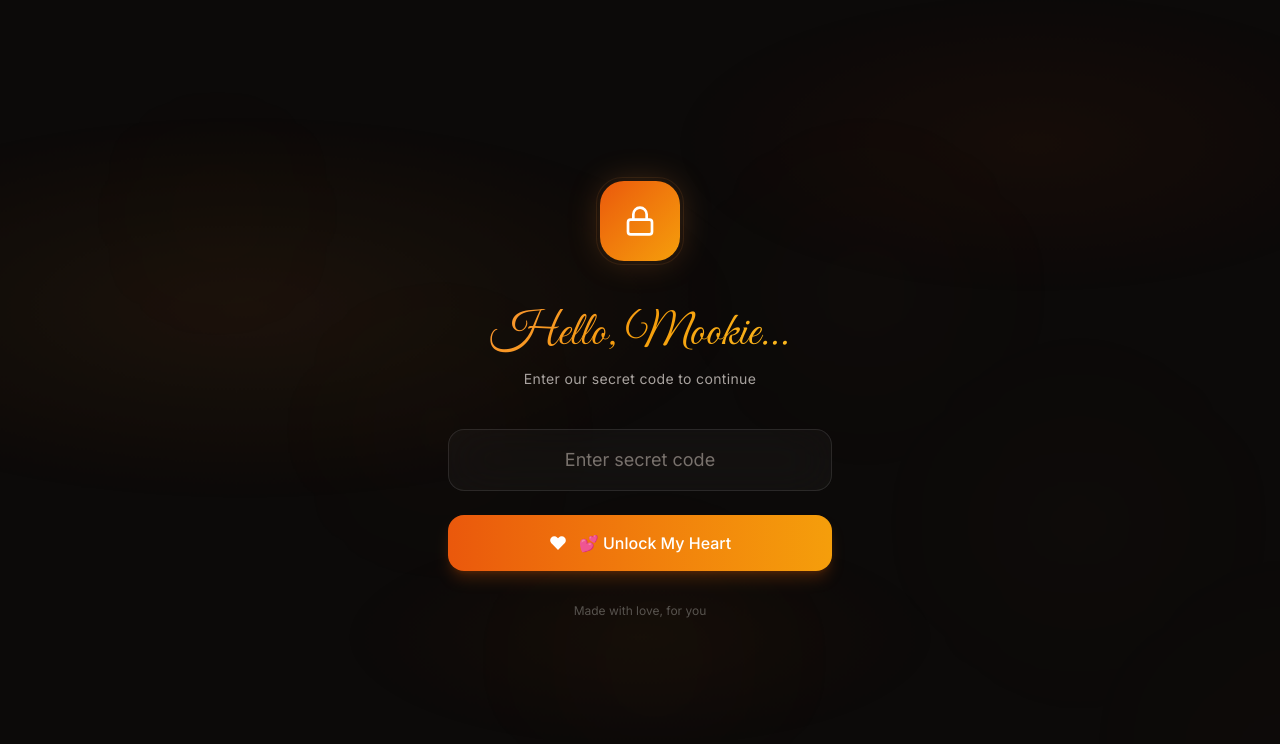
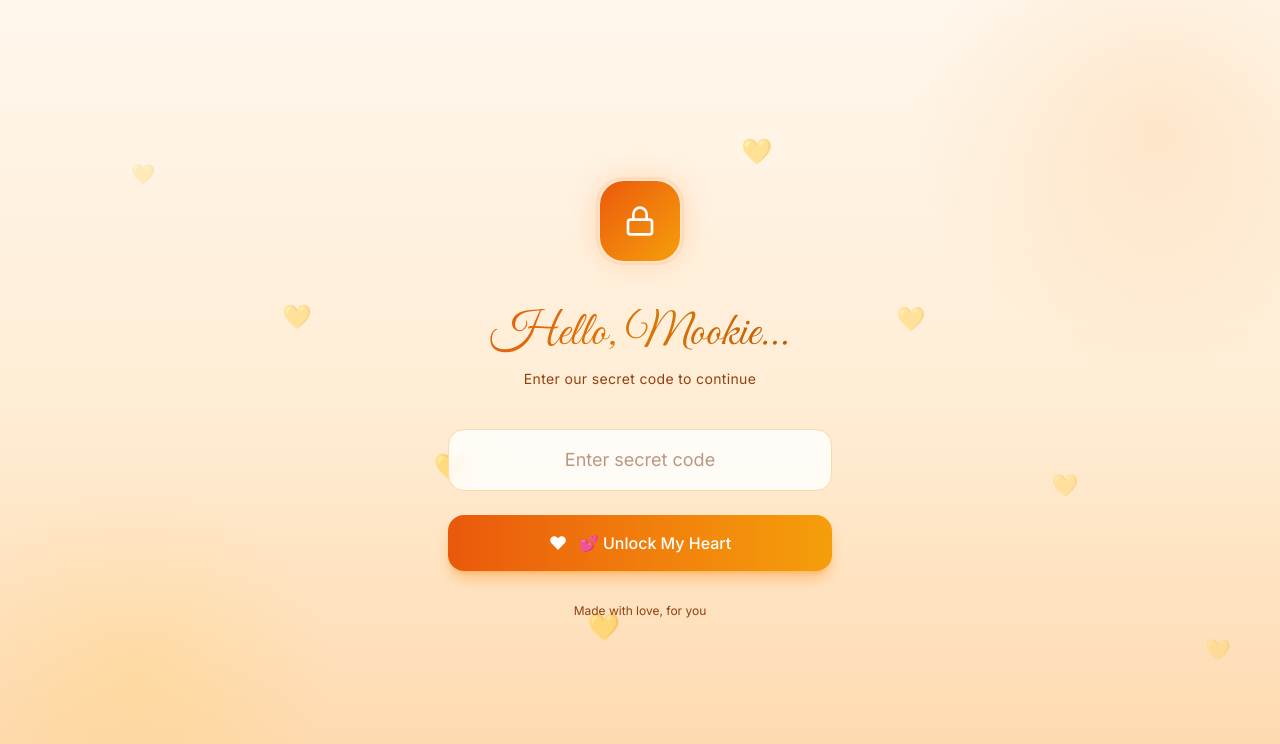
Before and after one commit to 196ya0209/Valentine, a Next.js app: page / in a window 1280 px wide. Shown: the top 744 px of the page. Built offline with nearby package versions, Linux system fonts and the light colour scheme.

Commit message:
Light theme with cloud transitions and slower hero animation
Co-authored-by: 196ya0209 <158766614+196ya0209@users.noreply.github.com>

```diff
--- a/app/globals.css
+++ b/app/globals.css
@@ -1,7 +1,7 @@
 @import "tailwindcss";
 
 :root {
-  /* Modern Warm Palette - Sophisticated & Elegant */
+  /* Modern Warm Palette - Light & Aesthetic */
   --primary-amber: #F59E0B;
   --primary-orange: #EA580C;
   --accent-coral: #FB923C;
@@ -13,32 +13,39 @@
   --sunset-deep: #DC2626;
   --sunset-soft: #FCD34D;
 
-  /* Neutral Warm Tones */
+  /* Light Warm Tones - Creamy & Dreamy */
   --warm-50: #FFFBEB;
   --warm-100: #FEF3C7;
   --warm-200: #FDE68A;
+  --warm-300: #FCD34D;
+  --warm-400: #FBBF24;
+  --warm-500: #F59E0B;
+  --warm-600: #D97706;
+  --warm-700: #B45309;
   --warm-800: #92400E;
   --warm-900: #78350F;
 
-  /* Dark Theme - Rich & Deep */
-  --dark-base: #0C0A09;
-  --dark-elevated: #1C1917;
-  --dark-surface: #292524;
-  --dark-border: #44403C;
+  /* Light Theme - Warm & Inviting */
+  --light-base: #FFFBF5;
+  --light-cream: #FFF7ED;
+  --light-peach: #FFEDD5;
+  --light-apricot: #FED7AA;
+  --light-tangerine: #FDBA74;
 
-  /* Glass Effects */
-  --glass-white: rgba(255, 255, 255, 0.05);
-  --glass-border: rgba(255, 255, 255, 0.1);
-  --glass-glow: rgba(251, 146, 60, 0.2);
+  /* Glass Effects - Light Mode */
+  --glass-warm: rgba(255, 237, 213, 0.7);
+  --glass-border: rgba(251, 146, 60, 0.2);
+  --glass-glow: rgba(251, 146, 60, 0.3);
 
-  /* Text Colors */
-  --text-primary: #FAFAF9;
-  --text-secondary: #A8A29E;
-  --text-muted: #78716C;
-  --text-accent: #FB923C;
+  /* Text Colors - For Light Background */
+  --text-primary: #78350F;
+  --text-secondary: #92400E;
+  --text-muted: #B45309;
+  --text-accent: #EA580C;
+  --text-light: #FAFAF9;
 
-  --background: #0C0A09;
-  --foreground: #FAFAF9;
+  --background: #FFF7ED;
+  --foreground: #78350F;
 
   /* Font families */
   --font-romantic: 'Great Vibes', cursive;
@@ -60,7 +67,7 @@ body {
   -moz-osx-font-smoothing: grayscale;
 }
 
-/* Modern Aurora Background - More Subtle & Sophisticated */
+/* Modern Aurora Background - Light & Dreamy */
 .aurora-bg {
   position: fixed;
   top: 0;
@@ -70,10 +77,11 @@ body {
   pointer-events: none;
   z-index: 0;
   background:
-    radial-gradient(ellipse 80% 50% at 20% 40%, rgba(251, 146, 60, 0.08) 0%, transparent 50%),
-    radial-gradient(ellipse 60% 40% at 80% 20%, rgba(234, 88, 12, 0.06) 0%, transparent 50%),
-    radial-gradient(ellipse 50% 30% at 50% 80%, rgba(217, 119, 6, 0.05) 0%, transparent 50%);
-  animation: aurora-drift 20s ease-in-out infinite;
+    radial-gradient(ellipse 100% 80% at 30% 20%, rgba(254, 215, 170, 0.6) 0%, transparent 50%),
+    radial-gradient(ellipse 80% 60% at 70% 80%, rgba(253, 186, 116, 0.5) 0%, transparent 50%),
+    radial-gradient(ellipse 60% 50% at 50% 50%, rgba(251, 191, 36, 0.3) 0%, transparent 60%),
+    linear-gradient(180deg, #FFF7ED 0%, #FFEDD5 30%, #FED7AA 70%, #FDBA74 100%);
+  animation: aurora-drift 15s ease-in-out infinite;
 }
 
 @keyframes aurora-drift {
@@ -82,24 +90,24 @@ body {
     transform: scale(1) translateY(0);
   }
   50% {
-    opacity: 0.8;
-    transform: scale(1.05) translateY(-2%);
+    opacity: 0.9;
+    transform: scale(1.02) translateY(-1%);
   }
 }
 
-/* Glass Morphism Effects */
+/* Glass Morphism Effects - Light Mode */
 .glass {
-  background: rgba(255, 255, 255, 0.03);
+  background: rgba(255, 255, 255, 0.6);
   backdrop-filter: blur(20px);
   -webkit-backdrop-filter: blur(20px);
-  border: 1px solid rgba(255, 255, 255, 0.08);
+  border: 1px solid rgba(251, 146, 60, 0.15);
 }
 
 .glass-strong {
-  background: rgba(255, 255, 255, 0.06);
+  background: rgba(255, 255, 255, 0.8);
   backdrop-filter: blur(40px);
   -webkit-backdrop-filter: blur(40px);
-  border: 1px solid rgba(255, 255, 255, 0.12);
+  border: 1px solid rgba(251, 146, 60, 0.2);
 }
 
 /* Noise Texture Overlay */
--- a/components/3d/ParticleNameAmritha.tsx
+++ b/components/3d/ParticleNameAmritha.tsx
@@ -130,11 +130,11 @@ export default function ParticleNameAmritha() {
     }
   }, [currentName, generateTextPositions])
 
-  // Cycle through pet names with heartbeat effect
+  // Cycle through pet names with heartbeat effect - slower transition
   useEffect(() => {
     const interval = setInterval(() => {
       setCurrentNameIndex((prev) => (prev + 1) % petNames.length)
-    }, 3500) // Change name every 3.5 seconds with heartbeat
+    }, 6000) // Change name every 6 seconds - slow enough to read full name
 
     return () => clearInterval(interval)
   }, [petNames.length])
--- a/components/auth/PasswordGate.tsx
+++ b/components/auth/PasswordGate.tsx
@@ -59,42 +59,62 @@ export default function PasswordGate() {
 
   if (!isMounted) {
     return (
-      <div className="min-h-screen flex items-center justify-center bg-[#0C0A09]">
+      <div
+        className="min-h-screen flex items-center justify-center"
+        style={{ background: 'linear-gradient(180deg, #FFF7ED 0%, #FFEDD5 50%, #FED7AA 100%)' }}
+      >
         <div className="w-16 h-16 rounded-2xl bg-gradient-to-br from-[#EA580C] to-[#F59E0B] animate-pulse" />
       </div>
     )
   }
 
   return (
-    <div className="min-h-screen flex flex-col items-center justify-center bg-[#0C0A09] relative overflow-hidden">
-      {/* Ambient Background */}
-      <div className="aurora-bg" />
+    <div
+      className="min-h-screen flex flex-col items-center justify-center relative overflow-hidden"
+      style={{ background: 'linear-gradient(180deg, #FFF7ED 0%, #FFEDD5 50%, #FED7AA 100%)' }}
+    >
+      {/* Decorative circles */}
+      <div className="absolute inset-0 overflow-hidden pointer-events-none">
+        <div
+          className="absolute w-[500px] h-[500px] rounded-full opacity-40"
+          style={{
+            background: 'radial-gradient(circle, rgba(253,186,116,0.6) 0%, transparent 70%)',
+            top: '-15%',
+            right: '-10%',
+          }}
+        />
+        <div
+          className="absolute w-[400px] h-[400px] rounded-full opacity-30"
+          style={{
+            background: 'radial-gradient(circle, rgba(251,191,36,0.5) 0%, transparent 70%)',
+            bottom: '-10%',
+            left: '-5%',
+          }}
+        />
 
-      {/* Subtle floating orbs */}
-      <div className="absolute inset-0 overflow-hidden pointer-events-none">
-        {[...Array(6)].map((_, i) => (
+        {/* Floating hearts */}
+        {[...Array(8)].map((_, i) => (
           <motion.div
             key={i}
-            className="absolute rounded-full blur-3xl"
+            className="absolute text-2xl"
             style={{
-              width: `${150 + i * 50}px`,
-              height: `${150 + i * 50}px`,
-              left: `${10 + i * 15}%`,
-              top: `${20 + (i % 3) * 25}%`,
-              background: `radial-gradient(circle, rgba(251, 146, 60, ${0.04 - i * 0.005}) 0%, transparent 70%)`
+              left: `${10 + i * 12}%`,
+              top: `${20 + (i % 4) * 20}%`,
             }}
             animate={{
               y: [0, -30, 0],
-              x: [0, 20, 0],
-              scale: [1, 1.1, 1],
+              opacity: [0.2, 0.5, 0.2],
+              scale: [0.8, 1.1, 0.8],
             }}
             transition={{
-              duration: 8 + i * 2,
+              duration: 6 + i,
               repeat: Infinity,
               ease: "easeInOut",
               delay: i * 0.5
             }}
-          />
+          >
+            💛
+          </motion.div>
         ))}
       </div>
 
@@ -114,8 +134,8 @@ export default function PasswordGate() {
         >
           <div className="relative">
             <motion.div
-              className="w-20 h-20 rounded-3xl bg-gradient-to-br from-[#EA580C] to-[#F59E0B] flex items-center justify-center shadow-2xl"
-              animate={isSuccess ? {} : { boxShadow: ['0 0 30px rgba(251, 146, 60, 0.2)', '0 0 50px rgba(251, 146, 60, 0.3)', '0 0 30px rgba(251, 146, 60, 0.2)'] }}
+              className="w-20 h-20 rounded-3xl bg-gradient-to-br from-[#EA580C] to-[#F59E0B] flex items-center justify-center shadow-2xl shadow-orange-300/50"
+              animate={isSuccess ? {} : { boxShadow: ['0 0 30px rgba(251, 146, 60, 0.3)', '0 0 50px rgba(251, 146, 60, 0.4)', '0 0 30px rgba(251, 146, 60, 0.3)'] }}
               transition={{ duration: 3, repeat: Infinity }}
             >
               <motion.svg
@@ -143,7 +163,7 @@ export default function PasswordGate() {
             {/* Glow ring */}
             <motion.div
               className="absolute inset-0 rounded-3xl"
-              style={{ background: 'transparent', border: '1px solid rgba(251, 146, 60, 0.3)' }}
+              style={{ background: 'transparent', border: '2px solid rgba(251, 146, 60, 0.4)' }}
               animate={{ scale: [1, 1.3, 1], opacity: [0.5, 0, 0.5] }}
               transition={{ duration: 2, repeat: Infinity }}
             />
@@ -153,13 +173,18 @@ export default function PasswordGate() {
         {/* Greeting */}
         <motion.div className="text-center mb-10">
           <motion.h1
-            className="text-4xl md:text-5xl font-light mb-3 text-gradient"
-            style={{ fontFamily: "'Great Vibes', cursive" }}
+            className="text-4xl md:text-5xl font-light mb-3"
+            style={{
+              fontFamily: "'Great Vibes', cursive",
+              background: 'linear-gradient(135deg, #EA580C 0%, #D97706 50%, #B45309 100%)',
+              WebkitBackgroundClip: 'text',
+              WebkitTextFillColor: 'transparent'
+            }}
           >
             {passwordGateConfig.greeting}
           </motion.h1>
 
-          <motion.p className="text-[#A8A29E] text-sm tracking-wide">
+          <motion.p className="text-sm tracking-wide" style={{ color: '#92400E' }}>
             {passwordGateConfig.subtitle}
           </motion.p>
         </motion.div>
@@ -179,26 +204,15 @@ export default function PasswordGate() {
               onBlur={() => setIsFocused(false)}
               placeholder="Enter secret code"
               className={cn(
-                "w-full px-6 py-4 rounded-2xl bg-white/[0.03] backdrop-blur-xl border text-center text-white text-lg tracking-[0.3em] placeholder:text-[#78716C] placeholder:tracking-normal focus:outline-none transition-all duration-300",
+                "w-full px-6 py-4 rounded-2xl bg-white/80 backdrop-blur-xl border text-center text-lg tracking-[0.3em] placeholder:tracking-normal focus:outline-none transition-all duration-300",
                 error
                   ? "border-red-500/50"
                   : isFocused
-                    ? "border-[#FB923C]/50 shadow-[0_0_30px_rgba(251,146,60,0.15)]"
-                    : "border-white/10"
+                    ? "border-[#FB923C] shadow-[0_0_30px_rgba(251,146,60,0.2)]"
+                    : "border-[#FED7AA]"
               )}
+              style={{ color: '#78350F' }}
             />
-
-            {/* Input glow effect */}
-            {isFocused && (
-              <motion.div
-                className="absolute inset-0 rounded-2xl pointer-events-none"
-                initial={{ opacity: 0 }}
-                animate={{ opacity: 1 }}
-                style={{
-                  background: 'linear-gradient(135deg, rgba(251, 146, 60, 0.1) 0%, transparent 50%)',
-                }}
-              />
-            )}
           </motion.div>
 
           {/* Error Message */}
@@ -208,7 +222,7 @@ export default function PasswordGate() {
                 initial={{ opacity: 0, y: -10 }}
                 animate={{ opacity: 1, y: 0 }}
                 exit={{ opacity: 0 }}
-                className="text-[#FB923C] text-sm text-center"
+                className="text-[#EA580C] text-sm text-center font-medium"
               >
                 {error}
               </motion.p>
@@ -218,9 +232,9 @@ export default function PasswordGate() {
           {/* Submit Button */}
           <motion.button
             type="submit"
-            whileHover={{ scale: 1.02, boxShadow: '0 20px 60px rgba(234, 88, 12, 0.3)' }}
+            whileHover={{ scale: 1.02, boxShadow: '0 20px 60px rgba(234, 88, 12, 0.4)' }}
             whileTap={{ scale: 0.98 }}
-            className="w-full py-4 rounded-2xl bg-gradient-to-r from-[#EA580C] to-[#F59E0B] text-white font-medium text-base shadow-lg shadow-orange-500/20 transition-all duration-300"
+            className="w-full py-4 rounded-2xl bg-gradient-to-r from-[#EA580C] to-[#F59E0B] text-white font-medium text-base shadow-lg shadow-orange-400/40 transition-all duration-300"
           >
             <span className="flex items-center justify-center gap-3">
               <svg width="18" height="18" viewBox="0 0 24 24" fill="currentColor">
@@ -236,7 +250,8 @@ export default function PasswordGate() {
           initial={{ opacity: 0 }}
           animate={{ opacity: 1 }}
           transition={{ delay: 2 }}
-          className="text-center text-[#57534E] text-xs mt-8"
+          className="text-center text-xs mt-8"
+          style={{ color: '#92400E' }}
         >
           Made with love, for you
         </motion.p>
--- a/components/transitions/CloudDivider.tsx
+++ b/components/transitions/CloudDivider.tsx
@@ -1,70 +1,248 @@
 // components/transitions/CloudDivider.tsx
 'use client'
 
-import { motion, useInView } from 'framer-motion'
-import { useRef } from 'react'
+import { motion, useInView, useScroll, useTransform } from 'framer-motion'
+import { useRef, useMemo } from 'react'
+
+interface CloudConfig {
+  width: number
+  height: number
+  left: number
+  top: number
+  duration: number
+  delay: number
+}
 
 export default function CloudDivider() {
   const ref = useRef(null)
-  const isInView = useInView(ref, { once: true, margin: "-50px" })
+  const isInView = useInView(ref, { once: false, margin: "-10%" })
+
+  // Scroll-based zoom effect
+  const { scrollYProgress } = useScroll({
+    target: ref,
+    offset: ["start end", "end start"]
+  })
+
+  // Create zoom out/in effect based on scroll
+  const scale = useTransform(scrollYProgress, [0, 0.5, 1], [0.8, 1.2, 0.8])
+  const opacity = useTransform(scrollYProgress, [0, 0.3, 0.5, 0.7, 1], [0, 1, 1, 1, 0])
+
+  // Pre-compute random values for clouds to avoid re-render issues
+  const largeClouds = useMemo<CloudConfig[]>(() =>
+    [...Array(8)].map((_, i) => ({
+      width: 200 + Math.random() * 300,
+      height: 100 + Math.random() * 150,
+      left: (i * 15) - 10 + Math.random() * 10,
+      top: 20 + Math.random() * 40,
+      duration: 8 + i * 2,
+      delay: i * 0.5,
+    })), [])
+
+  const mediumClouds = useMemo<CloudConfig[]>(() =>
+    [...Array(12)].map((_, i) => ({
+      width: 100 + Math.random() * 150,
+      height: 60 + Math.random() * 80,
+      left: (i * 10) - 5 + Math.random() * 8,
+      top: 10 + Math.random() * 60,
+      duration: 6 + i * 1.5,
+      delay: i * 0.3,
+    })), [])
+
+  const smallClouds = useMemo<CloudConfig[]>(() =>
+    [...Array(15)].map(() => ({
+      width: 50 + Math.random() * 80,
+      height: 30 + Math.random() * 50,
+      left: Math.random() * 100,
+      top: Math.random() * 80,
+      duration: 4 + Math.random() * 3,
+      delay: Math.random() * 2,
+    })), [])
 
   return (
-    <div ref={ref} className="relative h-24 md:h-32 overflow-hidden bg-[#0C0A09]">
-      {/* Subtle gradient wave */}
+    <div
+      ref={ref}
+      className="relative h-[60vh] md:h-[70vh] overflow-hidden"
+      style={{
+        background: 'linear-gradient(180deg, #FFF7ED 0%, #FFEDD5 30%, #FED7AA 60%, #FDBA74 100%)'
+      }}
+    >
+      {/* Full screen cloud overlay with zoom effect */}
       <motion.div
-        className="absolute inset-0"
-        initial={{ opacity: 0 }}
-        animate={isInView ? { opacity: 1 } : {}}
-        transition={{ duration: 1 }}
+        className="absolute inset-0 flex items-center justify-center"
+        style={{ scale, opacity }}
       >
-        <svg viewBox="0 0 1200 120" preserveAspectRatio="none" className="w-full h-full">
-          <defs>
-            <linearGradient id="dividerGradient" x1="0%" y1="0%" x2="100%" y2="0%">
-              <stop offset="0%" stopColor="rgba(251, 146, 60, 0.08)" />
-              <stop offset="50%" stopColor="rgba(245, 158, 11, 0.12)" />
-              <stop offset="100%" stopColor="rgba(251, 146, 60, 0.08)" />
-            </linearGradient>
-          </defs>
-          <motion.path
-            d="M0,60 C200,100 400,20 600,60 C800,100 1000,20 1200,60 L1200,120 L0,120 Z"
-            fill="url(#dividerGradient)"
+        {/* Dreamy cloud layers */}
+        <div className="absolute inset-0">
+          {/* Cloud layer 1 - Large fluffy clouds */}
+          {largeClouds.map((cloud, i) => (
+            <motion.div
+              key={`cloud-large-${i}`}
+              className="absolute rounded-full"
+              style={{
+                width: `${cloud.width}px`,
+                height: `${cloud.height}px`,
+                left: `${cloud.left}%`,
+                top: `${cloud.top}%`,
+                background: 'radial-gradient(ellipse at center, rgba(255,255,255,0.95) 0%, rgba(255,237,213,0.8) 50%, transparent 70%)',
+                filter: 'blur(20px)',
+              }}
+              animate={{
+                x: [0, 30, 0],
+                y: [0, -15, 0],
+                scale: [1, 1.1, 1],
+              }}
+              transition={{
+                duration: cloud.duration,
+                repeat: Infinity,
+                ease: "easeInOut",
+                delay: cloud.delay,
+              }}
+            />
+          ))}
+
+          {/* Cloud layer 2 - Medium clouds */}
+          {mediumClouds.map((cloud, i) => (
+            <motion.div
+              key={`cloud-med-${i}`}
+              className="absolute rounded-full"
+              style={{
+                width: `${cloud.width}px`,
+                height: `${cloud.height}px`,
+                left: `${cloud.left}%`,
+                top: `${cloud.top}%`,
+                background: 'radial-gradient(ellipse at center, rgba(255,255,255,0.9) 0%, rgba(254,215,170,0.6) 60%, transparent 80%)',
+                filter: 'blur(15px)',
+              }}
+              animate={{
+                x: [0, -25, 0],
+                y: [0, 20, 0],
+              }}
+              transition={{
+                duration: cloud.duration,
+                repeat: Infinity,
+                ease: "easeInOut",
+                delay: cloud.delay,
+              }}
+            />
+          ))}
+
+          {/* Cloud layer 3 - Small accent clouds */}
+          {smallClouds.map((cloud, i) => (
+            <motion.div
+              key={`cloud-small-${i}`}
+              className="absolute rounded-full"
+              style={{
+                width: `${cloud.width}px`,
+                height: `${cloud.height}px`,
+                left: `${cloud.left}%`,
+                top: `${cloud.top}%`,
+                background: 'radial-gradient(ellipse at center, rgba(255,255,255,0.85) 0%, rgba(251,191,36,0.3) 70%, transparent 90%)',
+                filter: 'blur(10px)',
+              }}
+              animate={{
+                opacity: [0.5, 0.9, 0.5],
+                scale: [0.9, 1.15, 0.9],
+              }}
+              transition={{
+                duration: cloud.duration,
+                repeat: Infinity,
+                ease: "easeInOut",
+                delay: cloud.delay,
+              }}
+            />
+          ))}
+        </div>
+
+        {/* Golden sun rays effect */}
+        <motion.div
+          className="absolute inset-0"
+          style={{
+            background: 'radial-gradient(ellipse 80% 60% at 50% 50%, rgba(251,191,36,0.2) 0%, transparent 60%)',
+          }}
+          animate={{
+            opacity: [0.4, 0.7, 0.4],
+            scale: [1, 1.1, 1],
+          }}
+          transition={{
+            duration: 5,
+            repeat: Infinity,
+            ease: "easeInOut",
+          }}
+        />
+
+        {/* Floating hearts in clouds */}
+        {[...Array(6)].map((_, i) => (
+          <motion.div
+            key={`heart-${i}`}
+            className="absolute text-2xl md:text-3xl"
+            style={{
+              left: `${15 + i * 15}%`,
+              top: `${30 + (i % 3) * 15}%`,
+            }}
             animate={{
-              d: [
-                "M0,60 C200,100 400,20 600,60 C800,100 1000,20 1200,60 L1200,120 L0,120 Z",
-                "M0,70 C200,30 400,90 600,50 C800,10 1000,90 1200,70 L1200,120 L0,120 Z",
-                "M0,60 C200,100 400,20 600,60 C800,100 1000,20 1200,60 L1200,120 L0,120 Z",
-              ],
+              y: [0, -30, 0],
+              opacity: [0.3, 0.8, 0.3],
+              scale: [0.8, 1.2, 0.8],
+              rotate: [-5, 5, -5],
             }}
-            transition={{ duration: 10, repeat: Infinity, ease: "easeInOut" }}
-          />
-        </svg>
+            transition={{
+              duration: 4 + i,
+              repeat: Infinity,
+              ease: "easeInOut",
+              delay: i * 0.5,
+            }}
+          >
+            💛
+          </motion.div>
+        ))}
+
+        {/* Center message during transition */}
+        <motion.div
+          className="absolute inset-0 flex items-center justify-center z-10"
+          initial={{ opacity: 0 }}
+          animate={isInView ? { opacity: 1 } : { opacity: 0 }}
+          transition={{ duration: 0.8 }}
+        >
+          <motion.div
+            className="text-center"
+            animate={{
+              scale: [0.95, 1.05, 0.95],
+            }}
+            transition={{
+              duration: 3,
+              repeat: Infinity,
+              ease: "easeInOut",
+            }}
+          >
+            <span className="text-4xl md:text-6xl">☁️</span>
+            <p
+              className="mt-4 text-lg md:text-xl font-light tracking-widest"
+              style={{
+                color: '#92400E',
+                textShadow: '0 2px 10px rgba(255,255,255,0.8)',
+              }}
+            >
+              ✨ Dreaming of You ✨
+            </p>
+          </motion.div>
+        </motion.div>
       </motion.div>
 
-      {/* Subtle particles */}
-      {[...Array(5)].map((_, i) => (
-        <motion.div
-          key={i}
-          className="absolute w-1 h-1 rounded-full bg-[#FB923C]"
-          style={{
-            left: `${15 + i * 18}%`,
-            top: '50%',
-          }}
-          initial={{ opacity: 0 }}
-          animate={isInView ? {
-            opacity: [0, 0.5, 0],
-            y: [10, -10, 10],
-          } : {}}
-          transition={{
-            duration: 4,
-            delay: i * 0.3,
-            repeat: Infinity,
-            ease: "easeInOut"
-          }}
-        />
-      ))}
+      {/* Top fade gradient */}
+      <div
+        className="absolute top-0 left-0 right-0 h-32 pointer-events-none"
+        style={{
+          background: 'linear-gradient(to bottom, #FFF7ED, transparent)',
+        }}
+      />
 
-      {/* Center line */}
-      <div className="absolute left-1/2 -translate-x-1/2 top-1/2 -translate-y-1/2 w-32 h-[1px] bg-gradient-to-r from-transparent via-[#FB923C]/30 to-transparent" />
+      {/* Bottom fade gradient */}
+      <div
+        className="absolute bottom-0 left-0 right-0 h-32 pointer-events-none"
+        style={{
+          background: 'linear-gradient(to top, #FFF7ED, transparent)',
+        }}
+      />
     </div>
   )
 }
```
Also changed, not shown: app/experience/page.tsx (+7 -2 lines), components/3d/FloatingModels.tsx (+5 -3 lines), components/SmoothScroll.tsx (+21 -4 lines), components/sections/Hero.tsx (+48 -17 lines), components/sections/StoryTimeline.tsx (+36 -32 lines).
